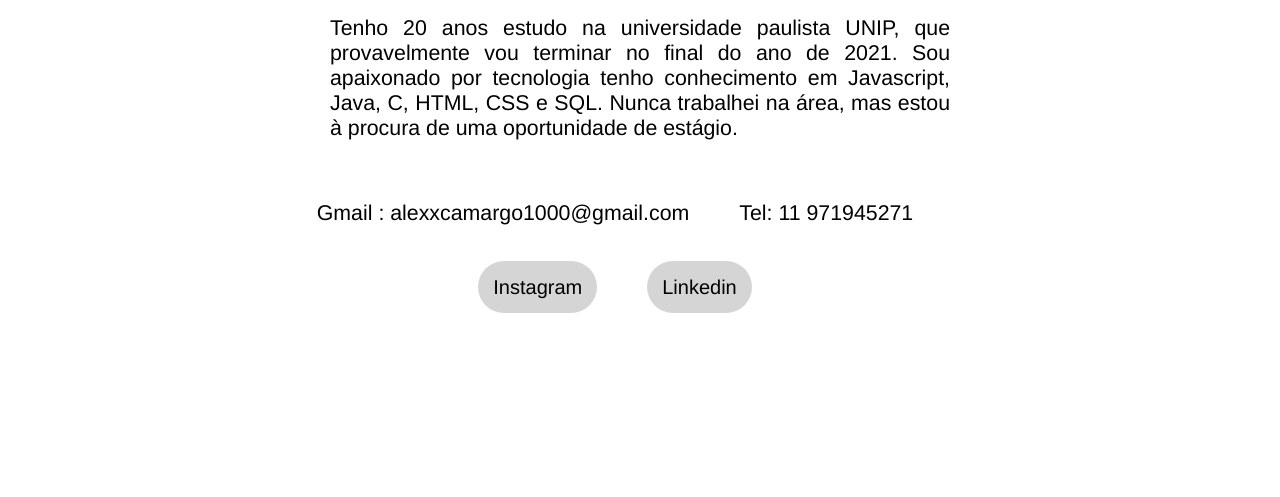
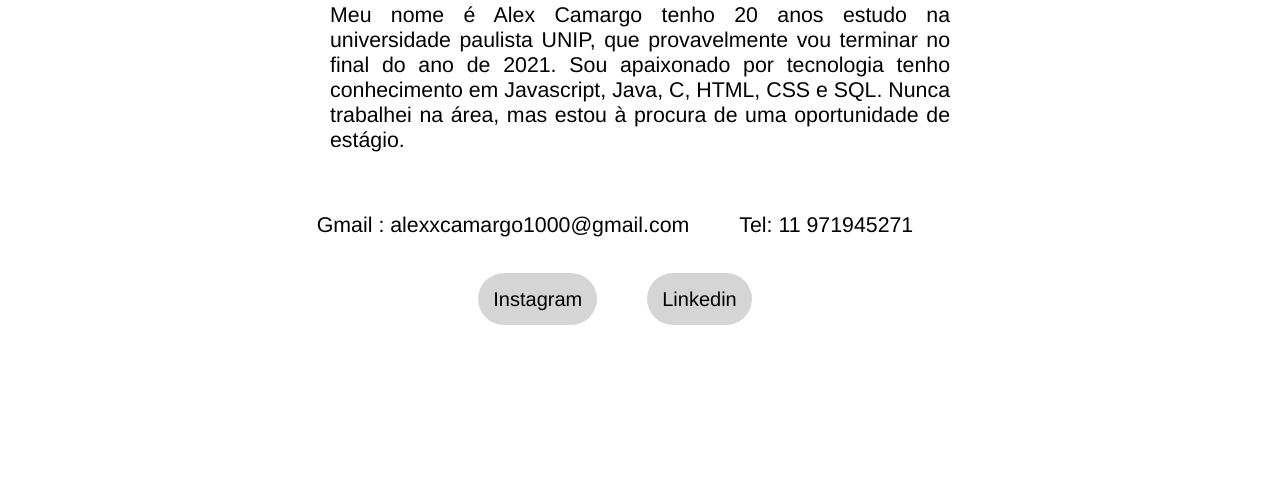
Before and after one commit to Alexxcamargo1000/siteCovid, a plain HTML site: page html/sobre.html in a window 1280 px wide. Shown: the part 384-881 px from the top of the page. Drawn offline with Linux system fonts and the light colour scheme.

Commit message:
coloquei o nome

```diff
--- a/html/sobre.html
+++ b/html/sobre.html
@@ -28,7 +28,7 @@
         </div>
         <div class="texto_sobre_mim">
             <p>
-                Tenho 20 anos estudo na universidade paulista UNIP, que provavelmente vou terminar no final do ano de 2021. Sou apaixonado por tecnologia tenho conhecimento em Javascript, Java, C, HTML, CSS e SQL. Nunca trabalhei na área, mas estou à procura de uma oportunidade de estágio.
+                Meu nome é Alex Camargo tenho 20 anos estudo na universidade paulista UNIP, que provavelmente vou terminar no final do ano de 2021. Sou apaixonado por tecnologia tenho conhecimento em Javascript, Java, C, HTML, CSS e SQL. Nunca trabalhei na área, mas estou à procura de uma oportunidade de estágio.
             </p>
         </div>
         <div class="social font">
```
